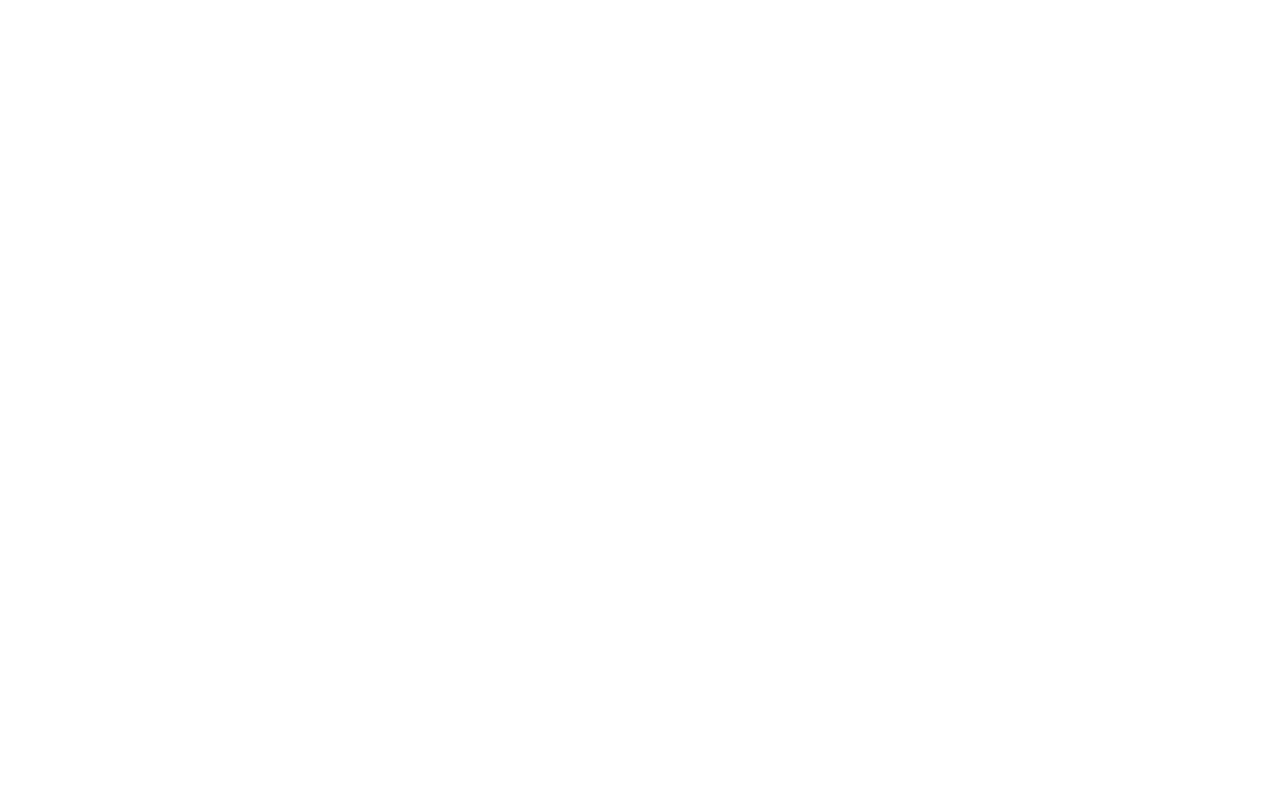
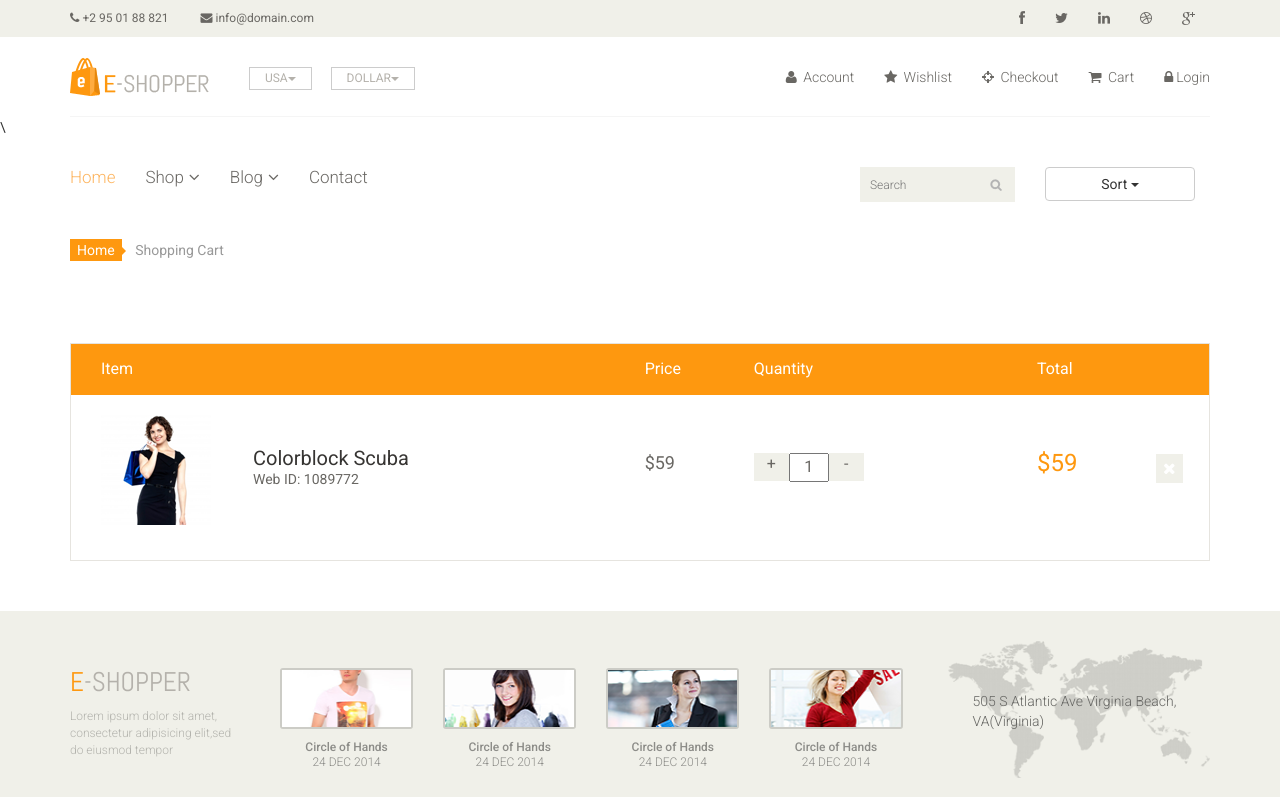
Before and after one commit to nthanhhai2909/fashion_book_frontend, a React (Create React App) app: page /cart in a window 1280 px wide. Shown: the top 797 px of the page. Built offline with nearby package versions, Linux system fonts and the light colour scheme.

Commit message:
add cart component

```diff
--- /dev/null
+++ b/src/components/cart/cart.js
@@ -0,0 +1,40 @@
+import React, { Component } from "react";
+import HeaderTop from "../header/header.top";
+import HeaderMiddle from "../header/header.middle";
+import HeaderBottom from "../header/header.bottom";
+import FooterTop from "../footer/footer.top";
+import FooterMiddle from "../footer/footer.middle";
+import FooterBottom from "../footer/footer.bottom";
+import ContentCart from "./content.cart";
+class Cart extends Component {
+  constructor() {
+    super();
+  }
+  render() {
+    return (
+      <div>
+        <header id="header">
+          <HeaderTop />
+          <HeaderMiddle
+            islogin={this.props.islogin}
+            logout={() => this.props.logout()}
+            history={this.props.history}
+          />\
+          <HeaderBottom
+            sortType={this.props.sortType}
+            setSortType={value => this.props.setSortType(value)}
+            setSearchText={value => this.props.setSearchText(value)}
+            searchTextSubmit={() => this.props.searchTextSubmit()}
+          />
+        </header>
+        <ContentCart />
+        <footer id="footer">
+          <FooterTop />
+          <FooterMiddle />
+          <FooterBottom />
+        </footer>
+      </div>
+    );
+  }
+}
+export default Cart;
--- /dev/null
+++ b/src/components/cart/content.cart.js
@@ -0,0 +1,83 @@
+import React, { Component } from "react";
+class ContentCart extends Component {
+  constructor() {
+    super();
+  }
+  render() {
+    return (
+      <section id="cart_items">
+        <div class="container">
+          <div class="breadcrumbs">
+            <ol class="breadcrumb">
+              <li>
+                <a href="#">Home</a>
+              </li>
+              <li class="active">Shopping Cart</li>
+            </ol>
+          </div>
+          <div class="table-responsive cart_info">
+            <table class="table table-condensed">
+              <thead>
+                <tr class="cart_menu">
+                  <td class="image">Item</td>
+                  <td class="description" />
+                  <td class="price">Price</td>
+                  <td class="quantity">Quantity</td>
+                  <td class="total">Total</td>
+                  <td />
+                </tr>
+              </thead>
+              <tbody>
+                <tr>
+                  <td class="cart_product">
+                    <a href="">
+                      <img src="assets/images/cart/one.png" alt="" />
+                    </a>
+                  </td>
+                  <td class="cart_description">
+                    <h4>
+                      <a href="">Colorblock Scuba</a>
+                    </h4>
+                    <p>Web ID: 1089772</p>
+                  </td>
+                  <td class="cart_price">
+                    <p>$59</p>
+                  </td>
+                  <td class="cart_quantity">
+                    <div class="cart_quantity_button">
+                      <a class="cart_quantity_up" href="">
+                        {" "}
+                        +{" "}
+                      </a>
+                      <input
+                        class="cart_quantity_input"
+                        type="text"
+                        name="quantity"
+                        value="1"
+                        autocomplete="off"
+                        size="2"
+                      />
+                      <a class="cart_quantity_down" href="">
+                        {" "}
+                        -{" "}
+                      </a>
+                    </div>
+                  </td>
+                  <td class="cart_total">
+                    <p class="cart_total_price">$59</p>
+                  </td>
+                  <td class="cart_delete">
+                    <a class="cart_quantity_delete" href="">
+                      <i class="fa fa-times" />
+                    </a>
+                  </td>
+                </tr>
+              </tbody>
+            </table>
+          </div>
+        </div>
+      </section>
+    );
+  }
+}
+export default ContentCart;
--- a/src/components/header/header.middle.js
+++ b/src/components/header/header.middle.js
@@ -89,7 +89,7 @@ class HeaderMiddle extends Component {
                                     }><Link to={"/"}><i className="fa fa-user"></i> {this.state.email}</Link></li>
                                     <li><a href="#"><i className="fa fa-star"></i> Wishlist</a></li>
                                     <li><a href="checkout.html"><i className="fa fa-crosshairs"></i> Checkout</a></li>
-                                    <li><a href="cart.html"><i className="fa fa-shopping-cart"></i> Cart</a></li>
+                                    <li><Link to={'/cart'}><i className="fa fa-shopping-cart"></i> Cart</Link></li>
                                     {this.handlelogin()}
                                 </ul>
                             </div>
--- a/src/containers/App.js
+++ b/src/containers/App.js
@@ -6,7 +6,7 @@ import VerifyRegisterAccountContainer from './verify.register.account.container'
 import ForgotPasswordContainer from './forgot.password.container'
 import ProductDetailContainer from './product.detail.container'
 import ProfileContainer from './profile.container'
-
+import CartContainer from './cart.container'
 const App = () => (
   <Router>
     <Switch>
@@ -16,6 +16,7 @@ const App = () => (
       <Route exact path='/forgotpass/' component={ForgotPasswordContainer} />
       <Route exact path='/product/:id' component={ProductDetailContainer} />
       <Route exact path='/profile/:email' component={ProfileContainer} />
+      <Route exact path='/cart' component={CartContainer} />
     </Switch>
   </Router>
 )
--- /dev/null
+++ b/src/containers/cart.container.js
@@ -0,0 +1,41 @@
+import React, { Component } from "react";
+import { connect } from "react-redux";
+import { bindActionCreators } from "redux";
+import Cart from "../components/cart/cart";
+import * as productActions from "../actions/product.action";
+import * as homeActions from "../actions/home.action";
+import * as userActions from "../actions/user.action";
+class CartContainer extends Component {
+  constructor() {
+    super();
+  }
+  componentWillMount() {
+    this.props.actions.auth()
+  }
+  render() {
+    return (
+      <Cart
+        islogin={this.props.islogin}
+        sortType={this.props.sortType}
+        logout={() => this.props.actions.logout()}
+        sortType={this.props.sortType}
+        setSortType={value => this.props.homeActions.setSortType(value)}
+        searchTextSubmit={() => this.props.homeActions.searchTextSubmit()}
+        setSearchText={value => this.props.homeActions.setSearchText(value)}
+        history={this.props.history}
+      />
+    );
+  }
+}
+const mapStateToProps = state => ({
+  islogin: state.userReducers.login.islogin
+});
+
+const mapDispatchToProps = dispatch => {
+  return {
+    actions: bindActionCreators(userActions, dispatch),
+    homeActions: bindActionCreators(homeActions, dispatch),
+    productActions: bindActionCreators(productActions, dispatch)
+  };
+};
+export default connect(mapStateToProps, mapDispatchToProps)(CartContainer);
```
